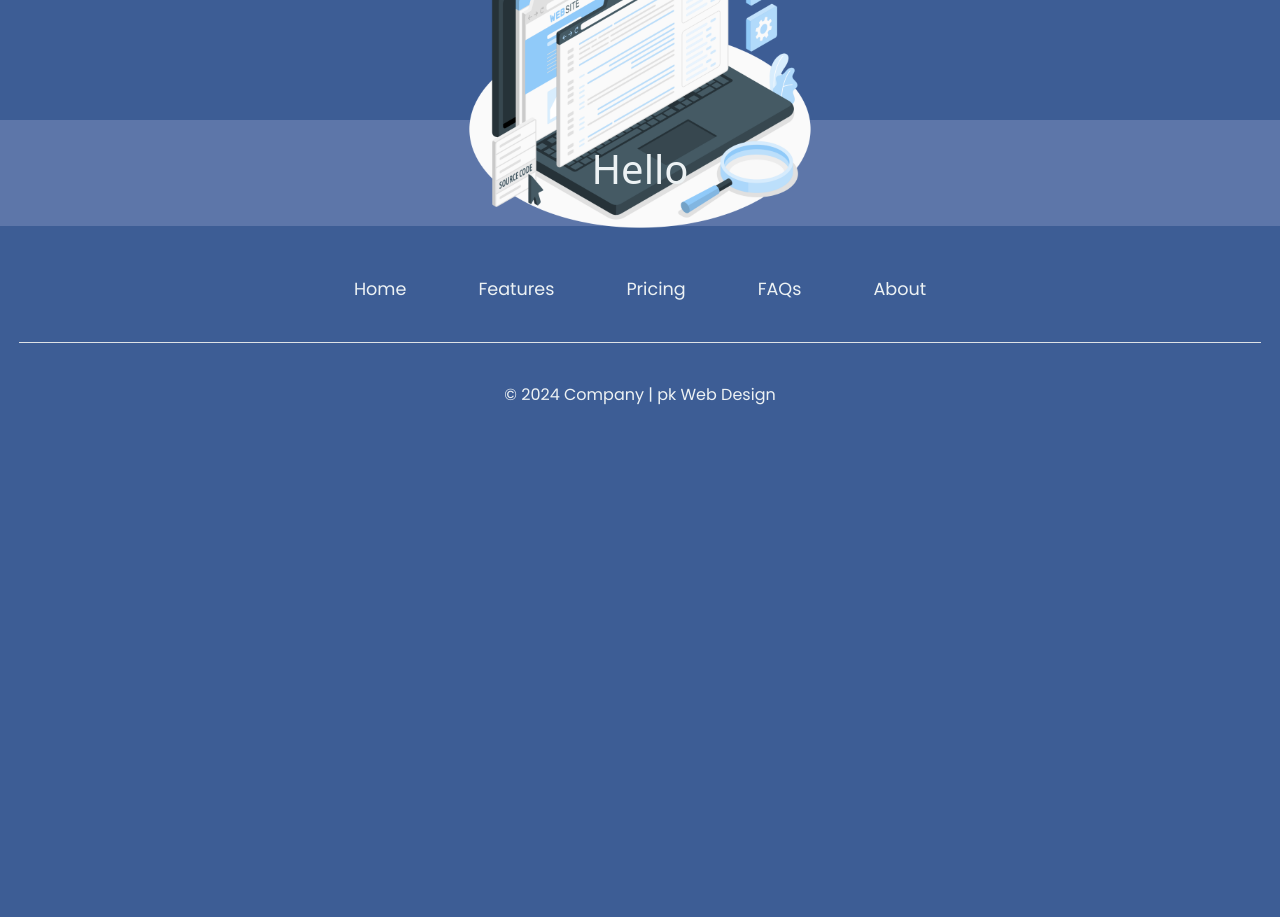
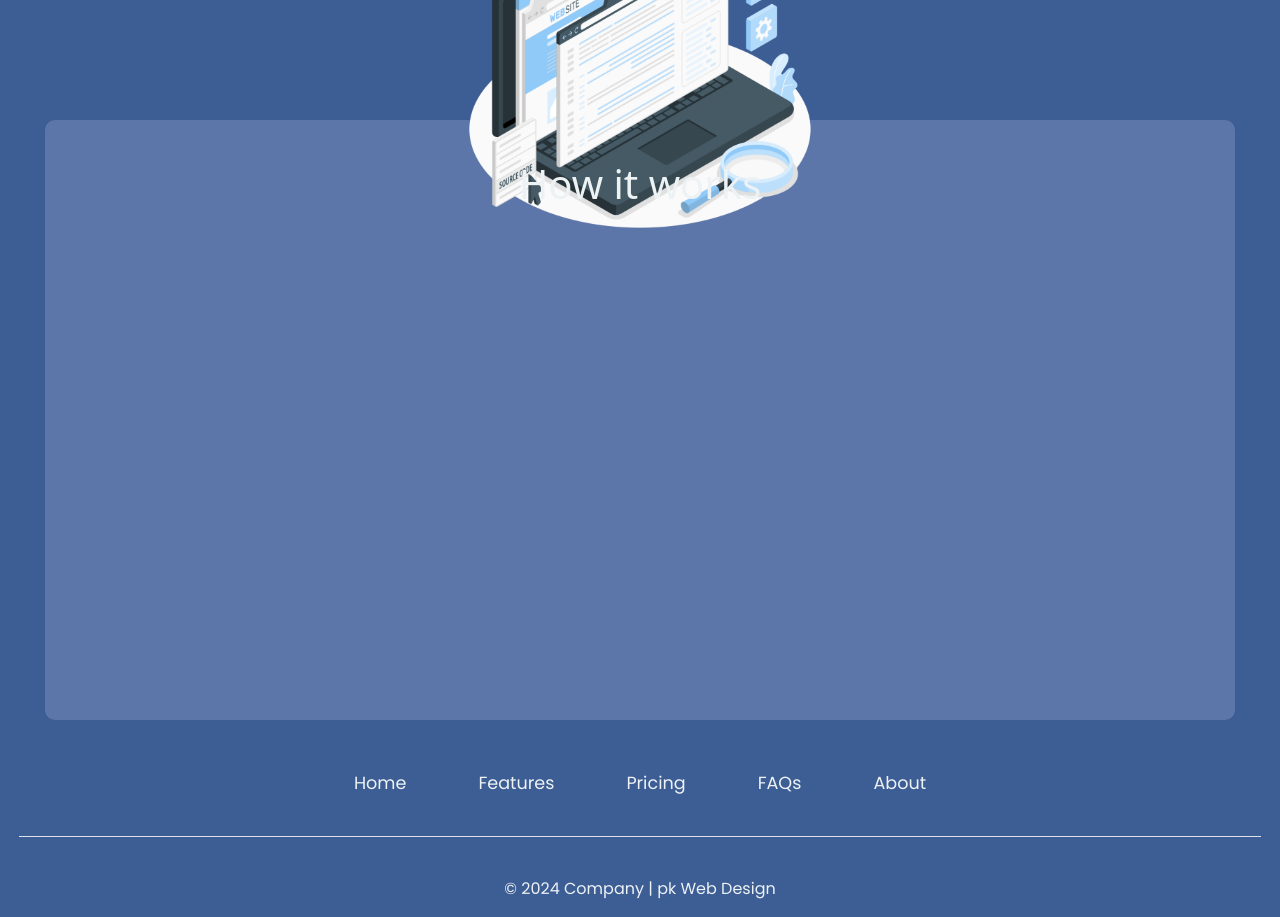
Before and after one commit to paullevental/Pk-Web-Design, a React (Vite) app: page /#/ in a window 1280 px wide. Shown: the part 780-1697 px from the top of the page. Before the commit the page ends 1253 px from the top, so only its background shows below. Built offline with nearby package versions, Linux system fonts and the light colour scheme.

Commit message:
Home Page changes

```diff
--- a/src/Home.tsx
+++ b/src/Home.tsx
@@ -19,7 +19,7 @@ function Home() {
                 </div>
             </div>
             <main className="home-main">
-                <h1>Hello</h1>
+                <h1 className="web-title-explanation">How it works</h1>
             </main>
             <Footer />
         </>
--- a/src/components/NavBar.tsx
+++ b/src/components/NavBar.tsx
@@ -2,10 +2,10 @@ import Logo from "./Logo";
 import React, { useState } from 'react';
 
 
-const NavBar: React.FC = () => {
+function NavBar() {
     const [isOpen, setIsOpen] = useState(false);
 
-    const toggleMobileMenu = () => {
+    function toggleMobileMenu(){
         setIsOpen(!isOpen);
     };
 
@@ -42,5 +42,4 @@ const NavBar: React.FC = () => {
 };
 
 
-
 export default NavBar;
--- a/src/css/home.css
+++ b/src/css/home.css
@@ -34,13 +34,14 @@ body {
 
 .home-main {
     width: 100%;
-    max-width: 100%;
+    max-width: 93%;
     height: 600px;
     background-color: #5D76A9;
     color: var(--whitegray);
     padding: 25px;
     text-align: center;
-    height: 100%;
+    border-radius: 10px;
+    margin: auto;
 }
 
 .inner-home-container {
```
